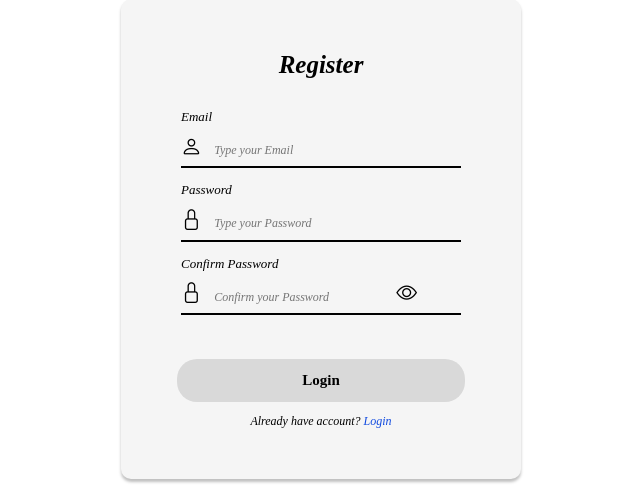
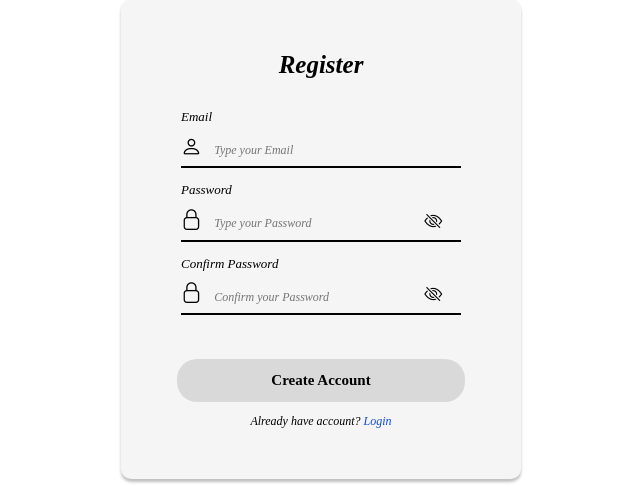
Before and after one commit to kibinzxc/TechHaven-websys-hci2, a PHP site: page /register.php in a window 1280 px wide. Shown: the part 185-672 px from the top of the page, without its empty margins (319-959 px from the left). Run offline with PHP 8.4, Linux system fonts and the light colour scheme; some libraries are stand-ins or nearby versions; some web fonts are replaced.

Commit message:
bootstrap-icon

```diff
--- /dev/null
+++ b/package.json
@@ -0,0 +1,5 @@
+{
+  "dependencies": {
+    "bootstrap-icons": "^1.11.3"
+  }
+}
--- a/portal/login.php
+++ b/portal/login.php
@@ -10,7 +10,7 @@
     </title>
     <link rel="stylesheet" href="style.css">
     <link rel="stylesheet" href="font.css">
-    <link rel="stylesheet" href="https://cdn.jsdelivr.net/npm/bootstrap-icons@1.11.3/font/bootstrap-icons.min.css">
+    <link rel="stylesheet" href="../node_modules/bootstrap-icons/font/bootstrap-icons.css">
 
 </head>
 <body>
--- a/portal/register.php
+++ b/portal/register.php
@@ -8,9 +8,13 @@
     <title>
         <?php echo "Register to Tech Haven"; ?>
     </title>
+    <!--css--->
     <link rel="stylesheet" href="style.css">
+    <!--font--->
     <link rel="stylesheet" href="font.css">
-    <link rel="stylesheet" href="https://cdn.jsdelivr.net/npm/bootstrap-icons@1.11.3/font/bootstrap-icons.min.css">
+    <!--icons--->
+    <link rel="stylesheet" href="../node_modules/bootstrap-icons/font/bootstrap-icons.css">
+
 
 </head>
 <body>
@@ -32,16 +36,17 @@
                     <div class="fillup">
                         <i class="bi bi-lock"></i>
                         <input type="password" placeholder="Type your Password" required>
+                        <i class="bi bi-eye-slash"></i>
                     </div>
                 <label>Confirm Password</label>
                     <div class="fillup">
                         <i class="bi bi-lock"></i>
                         <input type="password" placeholder="Confirm your Password" required>
-                        <i class="bi bi-eye"></i>
+                        <i class="bi bi-eye-slash"></i>
                     </div>
             </form>
             <div class="btn-container">
-                    <button type="submit">Login</button>
+                    <button type="submit">Create Account</button>
                 </div>
             <div class="sign-log">
                 <p> Already have account? <span id="login">Login</span></p>
@@ -50,9 +55,23 @@
     </section>
 
     <script>
+
         document.getElementById("login").addEventListener("click", function() {
             window.location.href = "login.php";
         });
+
+        document.querySelectorAll('.bi-eye-slash').forEach(function(icon) {
+            icon.style.marginLeft = '10%';
+            icon.style.fontSize = 'large';
+
+            icon.addEventListener('click', function() {
+                var passwordInput = icon.previousElementSibling;
+                passwordInput.type = passwordInput.type === 'password' ? 'text' : 'password';
+                icon.classList.toggle('bi-eye');
+                icon.classList.toggle('bi-eye-slash');
+            });
+        });
+
     </script>
 </body>
 </html>
```
Also changed, not shown: package-lock.json (added).
